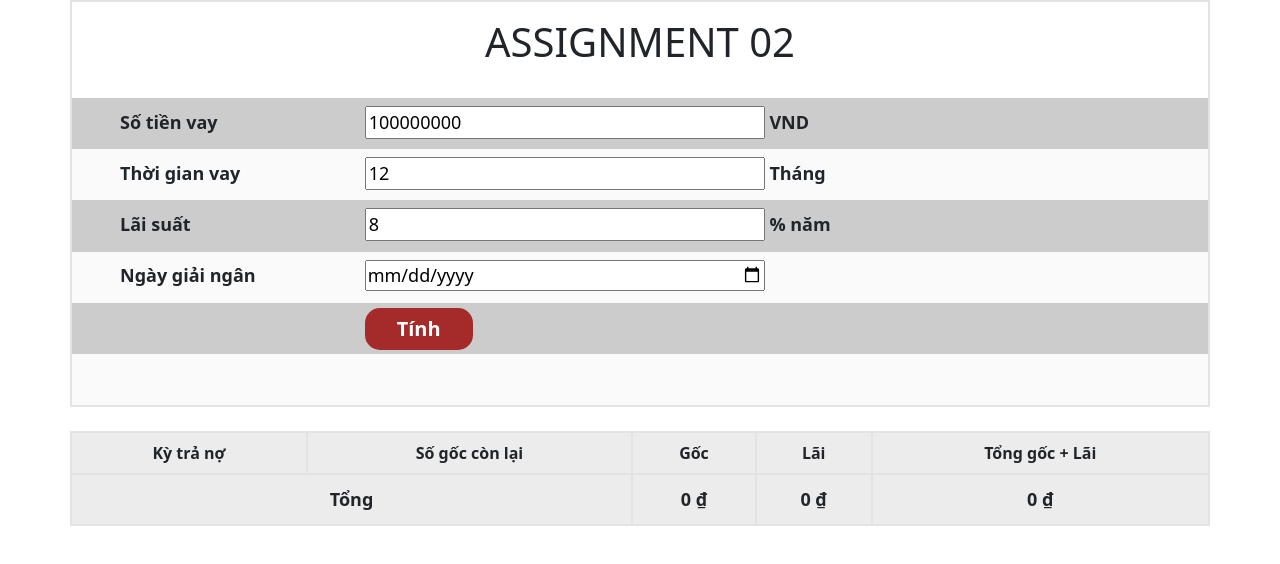
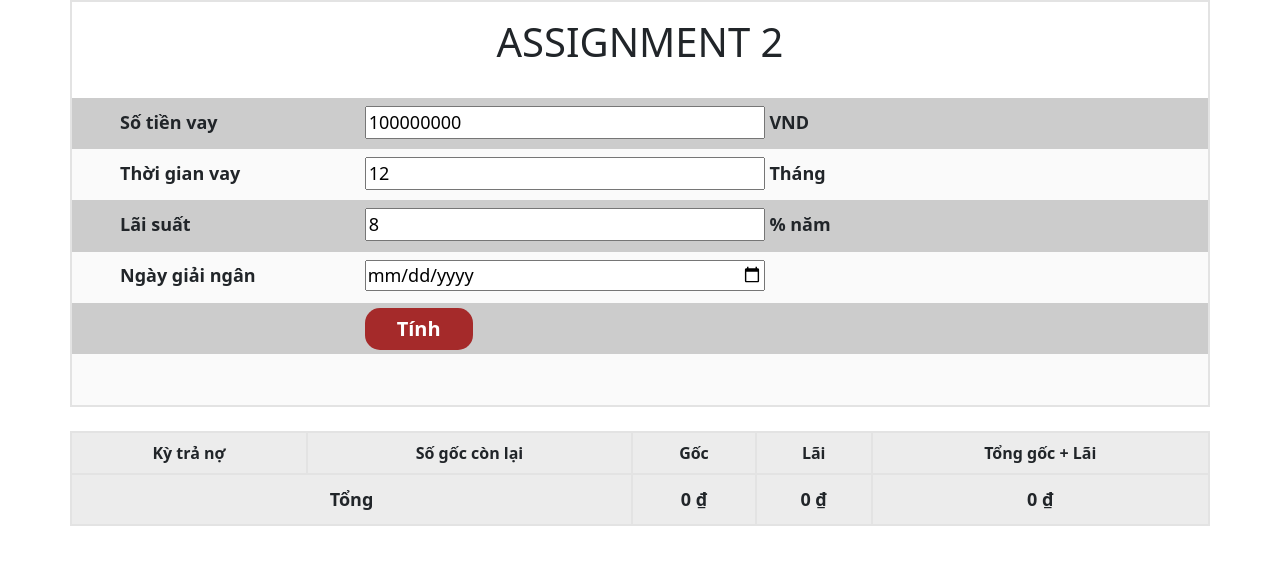
Before and after one commit to etasycandy/JavaScript, a plain HTML site: page Buoi 4/Assignment 02/Index.html in a window 1280 px wide. Drawn offline with nearby package versions, Linux system fonts and the light colour scheme.

Commit message:
Update Index.html

```diff
--- a/Buoi 4/Assignment 02/Index.html
+++ b/Buoi 4/Assignment 02/Index.html
@@ -25,7 +25,7 @@
 <body>
     <div class="container stroke">
 
-        <h1>ASSIGNMENT 02</h1>
+        <h1>ASSIGNMENT 2</h1>
 
         <div class="whiteSmoke"></div>
         <div class="vay weight grey">
```
